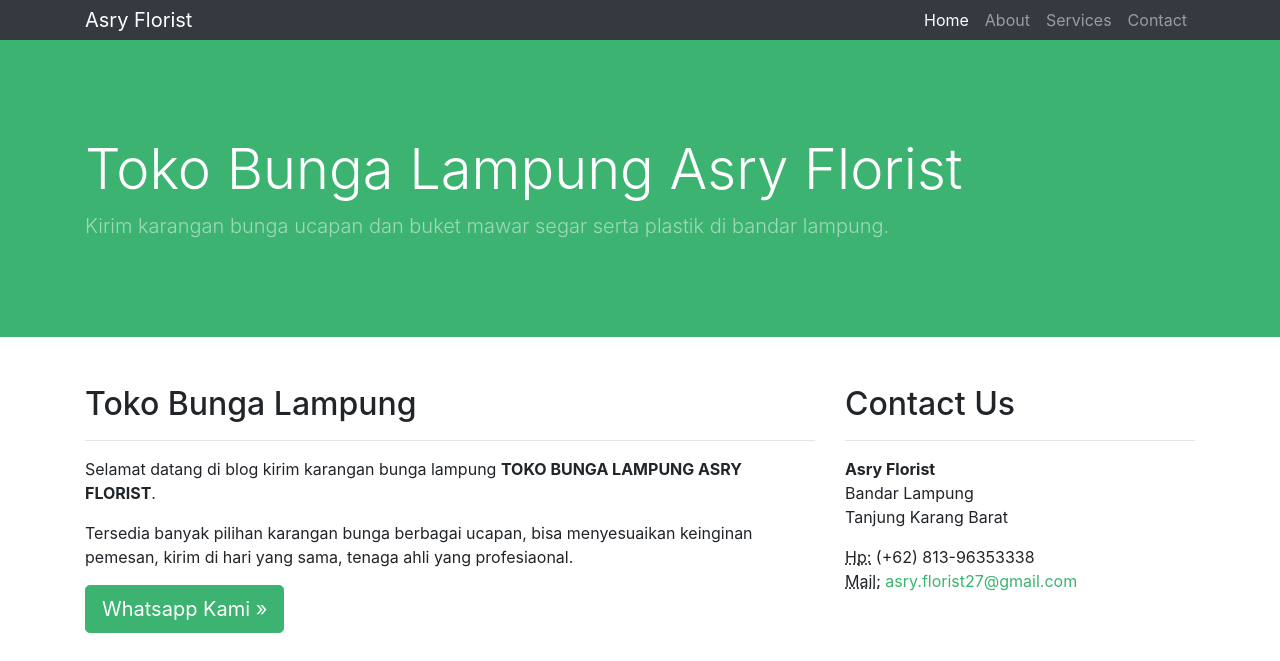
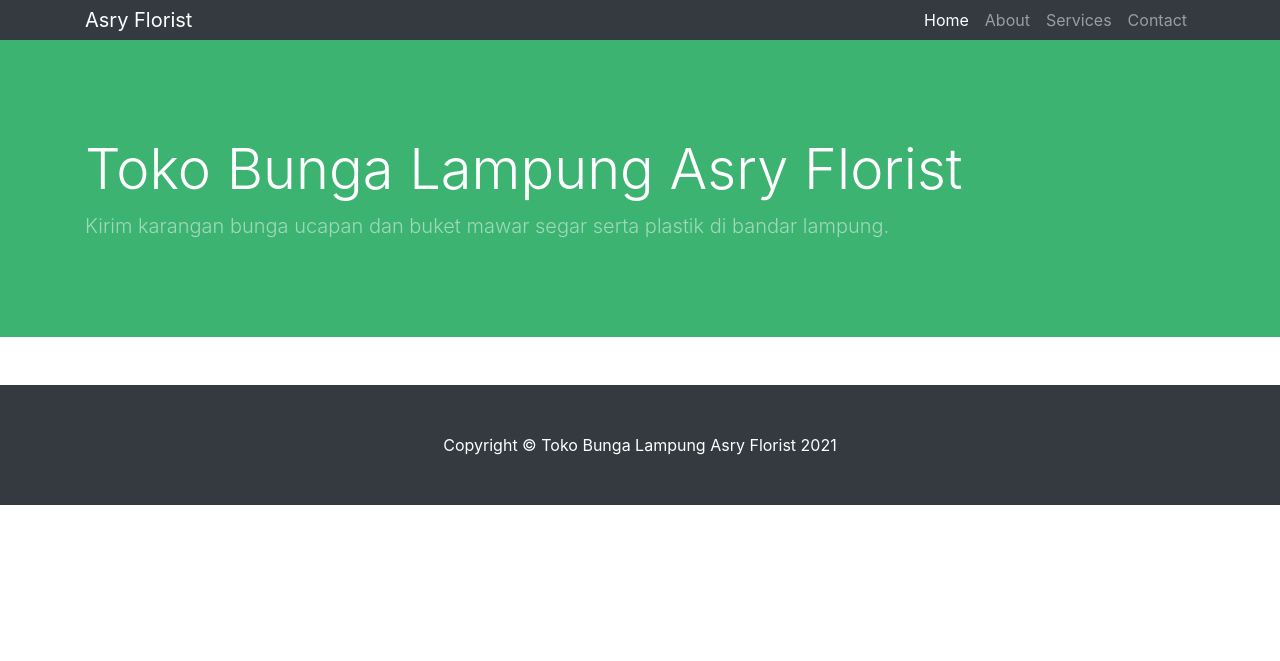
Before and after one commit to bungaasryflorist/tokobungalampung.github.io, a Jekyll site: the page built from index.html, in a window 1280 px wide. Shown: the top 661 px of the page. Built offline with Jekyll 4.4.1, drawn with Linux system fonts in a browser that asks for light colours; some of the changed text lies outside the part shown; grey boxes are pictures that could not be loaded.

Commit message:
Update index.html

```diff
--- a/index.html
+++ b/index.html
@@ -1,65 +1,3 @@
 ---
 layout: default
 ---
-
-<div class="row">
-  <div class="col-md-8 mb-5">
-    <h2>Toko Bunga Lampung</h2>
-    <hr />
-    <p>
-      Selamat datang di blog kirim karangan bunga lampung <b>TOKO BUNGA LAMPUNG ASRY FLORIST</B>.
-    </p>
-    <p>
-      Tersedia banyak pilihan karangan bunga berbagai ucapan, bisa menyesuaikan keinginan pemesan, kirim di hari yang sama, tenaga ahli yang profesiaonal.
-    </p>
-    <a class="btn btn-primary btn-lg" href="https://api.whatsapp.com/message/ONXIDHGYD2RME1">Whatsapp Kami &raquo;</a>
-  </div>
-  {% include sidebar.html %}
-</div>
-<!-- /.row -->
-
-<div class="row">
-  <div class="col-md-4 mb-5">
-    <div class="card border-0 shadow h-100">
-      <img class="card-img-top" src="https://www.bungabuket.com/wp-content/uploads/2020/12/toko-bunga-buket.jpg" alt="bunga buket lampung" />
-      <div class="card-body">
-        <h4 class="card-title">Bunga Buket Lampung</h4>
-        <p class="card-text">
-          Toko Bunga Buket Asry Florist Bandar Lampung.
-        </p>
-      </div>
-      <div class="card-footer">
-        <a href="https://www.bungabuket.com/toko-bunga-lampung-buket-mawar/" class="btn btn-primary">Lihat Lengkapnya!</a>
-      </div>
-    </div>
-  </div>
-  <div class="col-md-4 mb-5">
-    <div class="card border-0 shadow h-100">
-      <img class="card-img-top" src="https://2.bp.blogspot.com/-5cJrg58LR-w/WlwNFY2dolI/AAAAAAAAvqw/JkxNZnjDDt8mMheACCVPVIzYunwKYMANACKgBGAs/s1600/IMG_26022016_080110.jpg" alt="toko bunga lampung asry florist" />
-      <div class="card-body">
-        <h4 class="card-title">Toko Bunga Lampung Asry Florist</h4>
-        <p class="card-text">
-          Lihat disini juga: Blog Toko Bunga Lampung Asry Florist.
-        </p>
-      </div>
-      <div class="card-footer">
-        <a href="https://www.tokobungaasryflorist.com/2013/09/toko-bunga-lampung-hubungi-081396353338.html" class="btn btn-primary">Selengkapnya!</a>
-      </div>
-    </div>
-  </div>
-  <div class="col-md-4 mb-5">
-    <div class="card border-0 shadow h-100">
-      <img class="card-img-top" src="https://m.asryflorist.com/image/bunga-segar.jpg" alt="bunga segar standing lampung" />
-      <div class="card-body">
-        <h4 class="card-title">Bunga Segar Standing Lampung</h4>
-        <p class="card-text">
-          Kirim bunga standing segar di bandar lampung.
-        </p>
-      </div>
-      <div class="card-footer">
-        <a href="https://m.asryflorist.com/2021/02/05/toko-bunga-lampung.html" class="btn btn-primary">Produk Bunga Lampung!</a>
-      </div>
-    </div>
-  </div>
-</div>
-<!-- /.row -->
```
